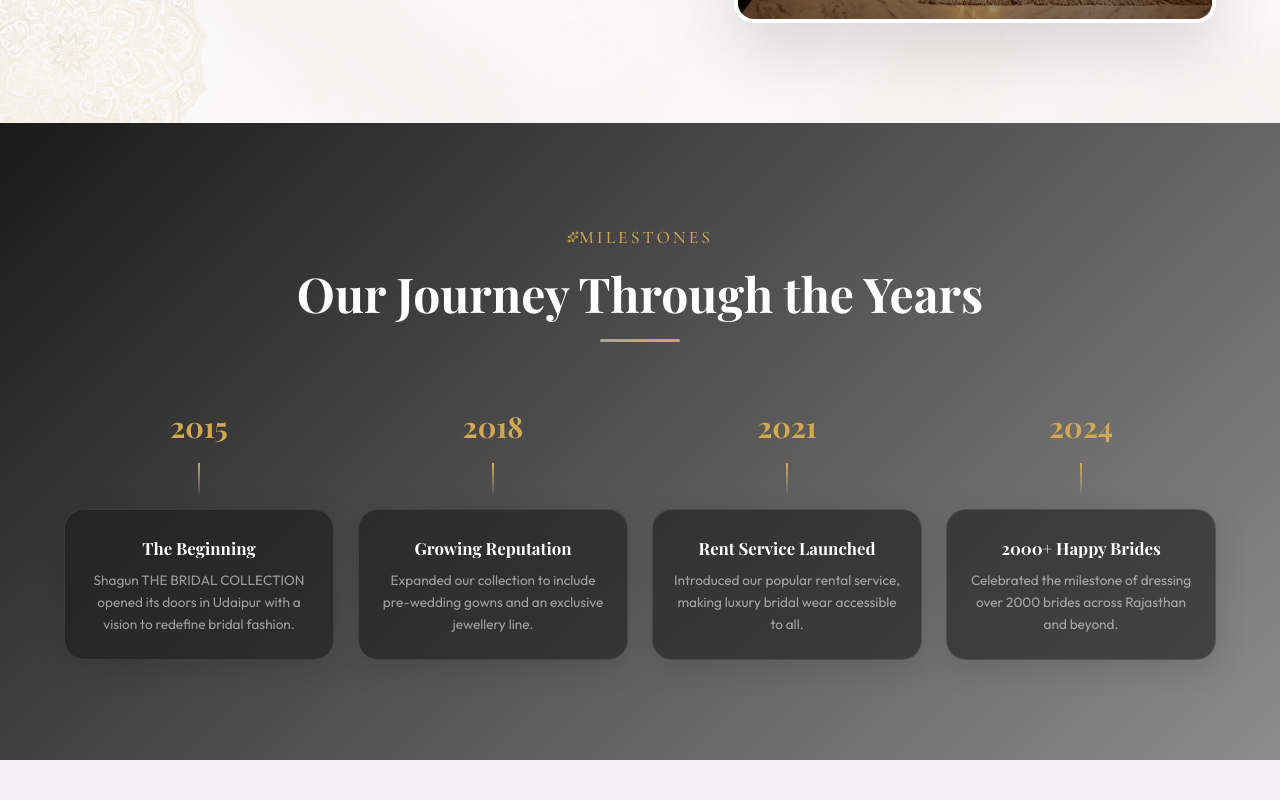
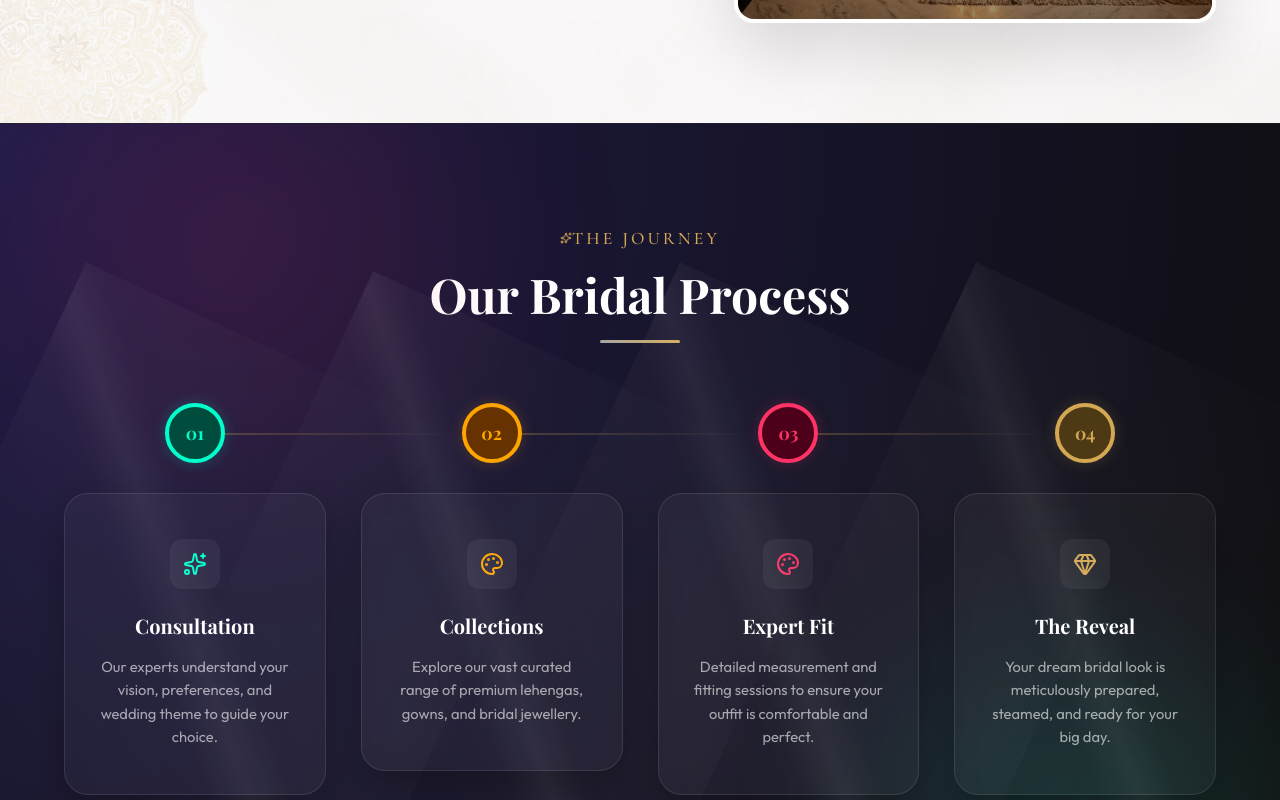
Before and after one commit to Eshbanoliver/shagun-thebridalcollection, a React (Vite) app: page /about in a window 1280 px wide. Shown: the part 1160-1960 px from the top of the page. Built offline with nearby package versions, Linux system fonts and the light colour scheme; a web font is replaced by a local one.

Commit message:
about us page

```diff
--- a/src/pages/About/About.css
+++ b/src/pages/About/About.css
@@ -254,47 +254,213 @@
   text-transform: uppercase;
 }
 
-/* Timeline */
-.about-timeline__grid {
+/* Our Process Section - Liquid Glass Version */
+.about-process {
+  background:
+    radial-gradient(circle at 0% 0%, rgba(33, 28, 74, 1) 0%, rgba(13, 13, 13, 1) 100%);
+  position: relative;
+  overflow: hidden;
+  border-top: 1px solid rgba(255, 255, 255, 0.05);
+  border-bottom: 1px solid rgba(255, 255, 255, 0.05);
+}
+
+.about-process::before,
+.about-process::after {
+  content: '';
+  position: absolute;
+  width: 600px;
+  height: 600px;
+  border-radius: 50%;
+  filter: blur(80px);
+  z-index: 1;
+  opacity: 0.15;
+  animation: liquidFloat 20s infinite alternate ease-in-out;
+}
+
+.about-process::before {
+  background: radial-gradient(circle, #ff3366 0%, transparent 70%);
+  top: -200px;
+  left: -100px;
+}
+
+.about-process::after {
+  background: radial-gradient(circle, #00ffcc 0%, transparent 70%);
+  bottom: -200px;
+  right: -100px;
+  animation-delay: -10s;
+}
+
+@keyframes liquidFloat {
+  0% { transform: translate(0, 0) scale(1); }
+  50% { transform: translate(50px, 30px) scale(1.1); }
+  100% { transform: translate(-30px, 50px) scale(0.9); }
+}
+
+.about-process__grid {
   display: grid;
   grid-template-columns: repeat(4, 1fr);
-  gap: 24px;
+  gap: 35px;
+  position: relative;
+  z-index: 2;
 }
 
-.about-timeline__item {
-  text-align: center;
+.about-process__card {
+  background: rgba(255, 255, 255, 0.03) !important;
+  backdrop-filter: blur(25px) saturate(180%) !important;
+  -webkit-backdrop-filter: blur(25px) saturate(180%) !important;
+  border: 1px solid rgba(255, 255, 255, 0.1) !important;
+  border-radius: 24px !important;
+  padding: 45px 30px;
+  transition: all 0.6s cubic-bezier(0.23, 1, 0.32, 1);
+  box-shadow: 0 15px 35px rgba(0, 0, 0, 0.3);
 }
 
-.about-timeline__year {
+.about-process__card::after {
+  content: '';
+  position: absolute;
+  top: -50%;
+  left: -50%;
+  width: 200%;
+  height: 200%;
+  background: linear-gradient(
+    45deg,
+    transparent 0%,
+    rgba(255, 255, 255, 0.03) 45%,
+    rgba(255, 255, 255, 0.08) 50%,
+    rgba(255, 255, 255, 0.03) 55%,
+    transparent 100%
+  );
+  transform: rotate(25deg);
+  transition: transform 0.8s ease;
+  pointer-events: none;
+}
+
+.about-process__item:hover .about-process__card::after {
+  transform: rotate(25deg) translate(20%, 20%);
+}
+
+.about-process__card:hover {
+  background: rgba(255, 255, 255, 0.07) !important;
+  border-color: rgba(255, 255, 255, 0.2) !important;
+  transform: translateY(-12px) scale(1.02);
+  box-shadow: 0 40px 100px rgba(0, 0, 0, 0.5);
+}
+
+.about-process__item {
+  text-align: center;
+  position: relative;
+  transition: all 0.4s ease;
+}
+
+.about-process__step-wrapper {
+  position: relative;
+  margin-bottom: 30px;
+}
+
+.about-process__step {
+  width: 60px;
+  height: 60px;
+  background: rgba(26, 26, 26, 0.8);
+  border: 4px solid var(--gold);
+  border-radius: 50%;
+  display: flex;
+  align-items: center;
+  justify-content: center;
   font-family: var(--font-heading);
-  font-size: 1.8rem;
+  font-weight: 700;
   color: var(--gold);
-  font-weight: 700;
+  margin: 0 auto;
+  position: relative;
+  z-index: 2;
+  transition: all 0.4s ease;
+  font-size: 1.1rem;
+  box-shadow: 0 5px 15px rgba(0, 0, 0, 0.4);
+}
+
+.about-process__line {
+  position: absolute;
+  top: 50%;
+  left: 50%;
+  width: 100%;
+  height: 2px;
+  background: linear-gradient(90deg, var(--gold), transparent);
+  opacity: 0.3;
+  z-index: 1;
+}
+
+.about-process__item:last-child .about-process__line {
+  display: none;
+}
+
+.about-process__icon {
+  width: 50px;
+  height: 50px;
+  border-radius: 12px;
+  display: flex;
+  align-items: center;
+  justify-content: center;
+  margin: 0 auto 20px;
+  background: rgba(255, 255, 255, 0.05);
+  transition: all 0.4s ease;
+}
+
+.about-process__card h4 {
+  font-family: var(--font-heading);
+  font-size: 1.25rem;
+  color: var(--white);
   margin-bottom: 12px;
 }
 
-.about-timeline__line {
-  width: 2px;
-  height: 30px;
-  background: linear-gradient(180deg, var(--gold), rgba(255, 255, 255, 0.1));
-  margin: 0 auto 16px;
+.about-process__card p {
+  font-size: 0.92rem;
+  color: rgba(255, 255, 255, 0.6);
+  line-height: 1.6;
 }
 
-.about-timeline__card {
-  padding: 24px 20px;
+/* Vibrant Color Variants */
+.process-color-emerald .about-process__step { background: #004d3e; border-color: #00ffcc; color: #00ffcc; box-shadow: 0 0 15px rgba(0, 255, 204, 0.2); }
+.process-color-emerald .about-process__icon { color: #00ffcc; }
+.process-color-emerald:hover .about-process__card { border-color: rgba(0, 255, 204, 0.3) !important; box-shadow: inset 0 0 30px rgba(0, 255, 204, 0.05); }
+
+.process-color-saffron .about-process__step { background: #663300; border-color: #ffa500; color: #ffa500; box-shadow: 0 0 15px rgba(255, 165, 0, 0.2); }
+.process-color-saffron .about-process__icon { color: #ffa500; }
+.process-color-saffron:hover .about-process__card { border-color: rgba(255, 165, 0, 0.3) !important; box-shadow: inset 0 0 30px rgba(255, 165, 0, 0.05); }
+
+.process-color-ruby .about-process__step { background: #4d001a; border-color: #ff3366; color: #ff3366; box-shadow: 0 0 15px rgba(255, 51, 102, 0.2); }
+.process-color-ruby .about-process__icon { color: #ff3366; }
+.process-color-ruby:hover .about-process__card { border-color: rgba(255, 51, 102, 0.3) !important; box-shadow: inset 0 0 30px rgba(255, 51, 102, 0.05); }
+
+.process-color-gold .about-process__step { background: #4d3a14; border-color: var(--gold); color: var(--gold); box-shadow: 0 0 15px rgba(212, 168, 83, 0.2); }
+.process-color-gold .about-process__icon { color: var(--gold); }
+.process-color-gold:hover .about-process__card { border-color: rgba(212, 168, 83, 0.3) !important; box-shadow: inset 0 0 30px rgba(212, 168, 83, 0.05); }
+
+.about-process__item:hover .about-process__step {
+  transform: scale(1.1);
 }
 
-.about-timeline__card h4 {
-  font-family: var(--font-heading);
-  font-size: 1.05rem;
-  color: var(--white);
-  margin-bottom: 8px;
+.about-process__item:hover .about-process__icon {
+  transform: translateY(-5px);
 }
 
-.about-timeline__card p {
-  font-size: 0.85rem;
-  color: rgba(255, 255, 255, 0.55);
-  line-height: 1.6;
+@media (max-width: 1024px) {
+  .about-process__grid {
+    grid-template-columns: repeat(2, 1fr);
+    gap: 40px;
+  }
+  .about-process__item:nth-child(2) .about-process__line {
+    display: none;
+  }
+}
+
+@media (max-width: 640px) {
+  .about-process__grid {
+    grid-template-columns: 1fr;
+    max-width: 400px;
+    margin: 0 auto;
+  }
+  .about-process__line {
+    display: none;
+  }
 }
 
 /* Values */
--- a/src/pages/About/About.tsx
+++ b/src/pages/About/About.tsx
@@ -17,11 +17,35 @@ const About: React.FC = () => {
     { icon: <Lightbulb size={32} />, title: 'Innovation', desc: 'Staying ahead of trends while honoring timeless traditions that define Indian bridal wear.' },
   ];
 
-  const milestones = [
-    { year: '2015', title: 'The Beginning', desc: 'Shagun THE BRIDAL COLLECTION opened its doors in Udaipur with a vision to redefine bridal fashion.' },
-    { year: '2018', title: 'Growing Reputation', desc: 'Expanded our collection to include pre-wedding gowns and an exclusive jewellery line.' },
-    { year: '2021', title: 'Rent Service Launched', desc: 'Introduced our popular rental service, making luxury bridal wear accessible to all.' },
-    { year: '2024', title: '2000+ Happy Brides', desc: 'Celebrated the milestone of dressing over 2000 brides across Rajasthan and beyond.' },
+  const processes = [
+    {
+      step: '01',
+      title: 'Consultation',
+      desc: 'Our experts understand your vision, preferences, and wedding theme to guide your choice.',
+      color: 'emerald',
+      icon: <Sparkles size={24} />
+    },
+    {
+      step: '02',
+      title: 'Collections',
+      desc: 'Explore our vast curated range of premium lehengas, gowns, and bridal jewellery.',
+      color: 'saffron',
+      icon: <Palette size={24} />
+    },
+    {
+      step: '03',
+      title: 'Expert Fit',
+      desc: 'Detailed measurement and fitting sessions to ensure your outfit is comfortable and perfect.',
+      color: 'ruby',
+      icon: <Palette size={24} />
+    },
+    {
+      step: '04',
+      title: 'The Reveal',
+      desc: 'Your dream bridal look is meticulously prepared, steamed, and ready for your big day.',
+      color: 'gold',
+      icon: <Gem size={24} />
+    },
   ];
 
   return (
@@ -94,22 +118,25 @@ const About: React.FC = () => {
         </div>
       </section>
 
-      {/* Timeline */}
-      <section className="section section-dark about-timeline" ref={teamRef}>
+      {/* Our Process Section */}
+      <section className="section section-dark about-process" ref={teamRef}>
         <div className="container">
           <SectionHeader
-            subtitle="Milestones"
-            title="Our Journey Through the Years"
+            subtitle="The Journey"
+            title="Our Bridal Process"
             light
           />
-          <div className={`about-timeline__grid ${teamInView ? 'animate-fade-in-up' : 'opacity-0'}`}>
-            {milestones.map((m, i) => (
-              <div className="about-timeline__item" key={i}>
-                <div className="about-timeline__year">{m.year}</div>
-                <div className="about-timeline__line"></div>
-                <div className="about-timeline__card glass-card-dark">
-                  <h4>{m.title}</h4>
-                  <p>{m.desc}</p>
+          <div className={`about-process__grid ${teamInView ? 'animate-fade-in-up' : 'opacity-0'}`}>
+            {processes.map((p, i) => (
+              <div className={`about-process__item process-color-${p.color}`} key={i}>
+                <div className="about-process__step-wrapper">
+                  <div className="about-process__step">{p.step}</div>
+                  <div className="about-process__line"></div>
+                </div>
+                <div className="about-process__card glass-card-dark">
+                  <div className="about-process__icon">{p.icon}</div>
+                  <h4>{p.title}</h4>
+                  <p>{p.desc}</p>
                 </div>
               </div>
             ))}
```
